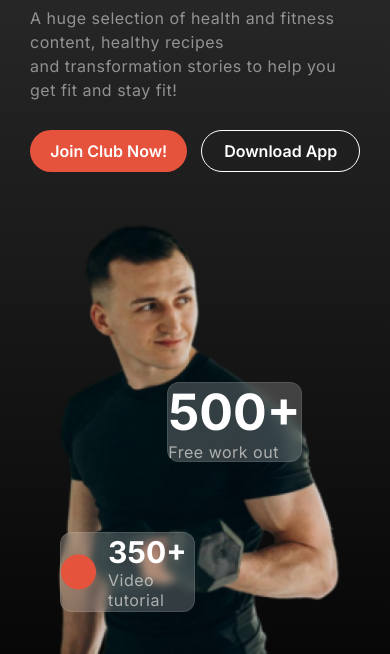
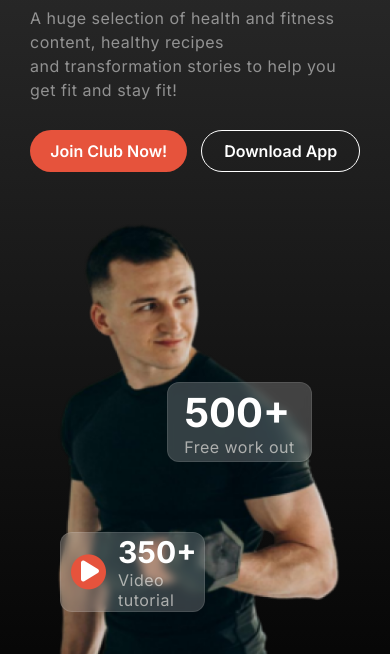
Before and after one commit to Shadnan/Challenge-2, a plain HTML site: page index.html in a window 390 px wide. Shown: the part 446-1100 px from the top of the page. Drawn offline with Linux system fonts and the light colour scheme.

Commit message:
fixed some issues in banner section

```diff
--- a/index.html
+++ b/index.html
@@ -62,7 +62,7 @@
                     <div class="banner-info-card-2">
 
                         <div>
-                            <h2 style="font-size: 50px;">500+</h2>
+                            <h2 style="font-size: 40px;">500+</h2>
                             <p>Free work out</p>
                         </div>
                     </div>
--- a/styles/responsive-style.css
+++ b/styles/responsive-style.css
@@ -48,7 +48,9 @@
     }
 
     .play-icon{
-        display: none;
+        top: 357px;
+        left: 51px;
+        z-index: 1;
     }
 
     .banner-btn button{
@@ -58,14 +60,15 @@
     }
 
     .banner-info-card-1{
-        width: 135px;
+        width: 145px;
         height: 80px;
         top: 330px;
         left: 30px;
+        padding-left: 10px;
     }
 
     .banner-info-card-2{
-        width: 135px;
+        width: 145px;
         height: 80px;
         top: 180px;
         left: 137px;
```
